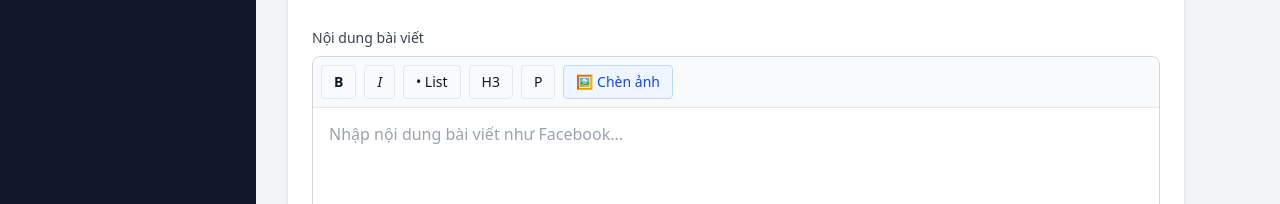
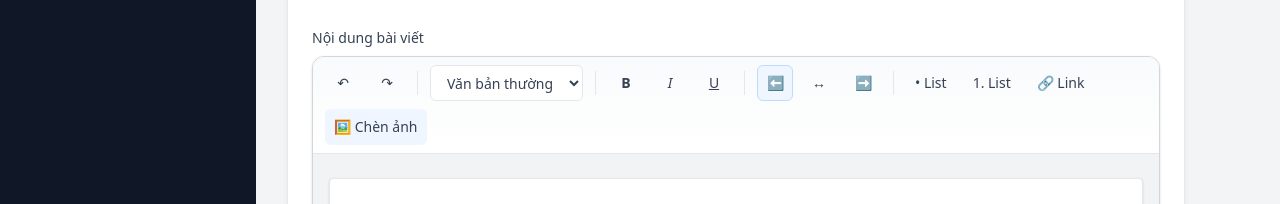
Before and after one commit to murkyeyes/Khainguyenpharma, a Next.js app in the folder commerce/: page /admin/blog/new in a window 1280 px wide. Shown: the part 513-717 px from the top of the page. Built offline with nearby package versions, Linux system fonts and the light colour scheme; no server answers; sample sign-in values are in the browser's storage.

Commit message:
modify: text editor chuyển lại giống với toolbar của docs

```diff
--- a/commerce/components/rich-text-editor.tsx
+++ b/commerce/components/rich-text-editor.tsx
@@ -12,24 +12,78 @@ interface RichTextEditorProps {
   uploadButtonId: string;
 }
 
+interface EditorFormatState {
+  bold: boolean;
+  italic: boolean;
+  underline: boolean;
+  unorderedList: boolean;
+  orderedList: boolean;
+  alignLeft: boolean;
+  alignCenter: boolean;
+  alignRight: boolean;
+}
+
+const initialFormatState: EditorFormatState = {
+  bold: false,
+  italic: false,
+  underline: false,
+  unorderedList: false,
+  orderedList: false,
+  alignLeft: true,
+  alignCenter: false,
+  alignRight: false,
+};
+
+const toolbarButtonClass =
+  "h-9 min-w-9 px-2 rounded-md border border-transparent text-sm text-gray-700 hover:bg-gray-100 hover:border-gray-200 transition disabled:opacity-50 disabled:cursor-not-allowed";
+
+const activeToolbarButtonClass = "!bg-blue-50 !border-blue-200 !text-blue-700";
+
+function combineClasses(...classes: Array<string | false>) {
+  return classes.filter(Boolean).join(" ");
+}
+
 export default function RichTextEditor({
   label,
   value,
   onChange,
   placeholder,
-  minHeightClassName = "min-h-[280px]",
+  minHeightClassName = "min-h-[360px]",
   onUploadImage,
   uploadButtonId,
 }: RichTextEditorProps) {
   const editorRef = useRef<HTMLDivElement>(null);
   const fileInputRef = useRef<HTMLInputElement>(null);
   const [uploading, setUploading] = useState(false);
+  const [formatState, setFormatState] =
+    useState<EditorFormatState>(initialFormatState);
 
   useEffect(() => {
     if (editorRef.current && editorRef.current.innerHTML !== value) {
       editorRef.current.innerHTML = value || "";
     }
   }, [value]);
+
+  useEffect(() => {
+    const syncToolbarState = () => {
+      if (!editorRef.current) return;
+
+      setFormatState({
+        bold: document.queryCommandState("bold"),
+        italic: document.queryCommandState("italic"),
+        underline: document.queryCommandState("underline"),
+        unorderedList: document.queryCommandState("insertUnorderedList"),
+        orderedList: document.queryCommandState("insertOrderedList"),
+        alignLeft: document.queryCommandState("justifyLeft"),
+        alignCenter: document.queryCommandState("justifyCenter"),
+        alignRight: document.queryCommandState("justifyRight"),
+      });
+    };
+
+    document.addEventListener("selectionchange", syncToolbarState);
+    return () =>
+      document.removeEventListener("selectionchange", syncToolbarState);
+  }, []);
 
   const exec = (command: string, arg?: string) => {
     editorRef.current?.focus();
@@ -65,18 +119,87 @@ export default function RichTextEditor({
     }
   };
 
+  const handleInsertLink = () => {
+    const url = window.prompt("Nhập URL liên kết:");
+    if (!url) return;
+
+    if (!/^https?:\/\//i.test(url)) {
+      alert("Vui lòng nhập URL bắt đầu bằng http:// hoặc https://");
+      return;
+    }
+
+    exec("createLink", url);
+  };
+
+  const handleFormatChange = (event: React.ChangeEvent<HTMLSelectElement>) => {
+    const value = event.target.value;
+    if (value === "paragraph") {
+      exec("formatBlock", "<p>");
+      return;
+    }
+
+    if (value === "h2") {
+      exec("formatBlock", "<h2>");
+      return;
+    }
+
+    if (value === "h3") {
+      exec("formatBlock", "<h3>");
+      return;
+    }
+
+    exec("formatBlock", "<p>");
+  };
+
   return (
     <div>
       <label className="block text-sm font-medium text-gray-700 mb-2">
         {label}
       </label>
 
-      <div className="border border-gray-300 rounded-lg overflow-hidden">
-        <div className="flex flex-wrap items-center gap-2 p-2 border-b border-gray-200 bg-gray-50">
+      <div className="rounded-xl border border-gray-300 bg-white shadow-sm overflow-hidden">
+        <div className="flex flex-wrap items-center gap-2 px-3 py-2 border-b border-gray-200 bg-gradient-to-b from-gray-50 to-white">
+          <button
+            type="button"
+            onClick={() => exec("undo")}
+            className={toolbarButtonClass}
+            title="Hoàn tác"
+            id={`${uploadButtonId}-undo`}
+          >
+            ↶
+          </button>
+          <button
+            type="button"
+            onClick={() => exec("redo")}
+            className={toolbarButtonClass}
+            title="Làm lại"
+            id={`${uploadButtonId}-redo`}
+          >
+            ↷
+          </button>
+
+          <div className="h-6 w-px bg-gray-200 mx-1" />
+
+          <select
+            className="h-9 px-3 rounded-md border border-gray-200 text-sm text-gray-700 bg-white"
+            onChange={handleFormatChange}
+            defaultValue="paragraph"
+            id={`${uploadButtonId}-format-select`}
+          >
+            <option value="paragraph">Văn bản thường</option>
+            <option value="h2">Tiêu đề lớn (H2)</option>
+            <option value="h3">Tiêu đề vừa (H3)</option>
+          </select>
+
+          <div className="h-6 w-px bg-gray-200 mx-1" />
+
           <button
             type="button"
             onClick={() => exec("bold")}
-            className="px-3 py-1.5 text-sm border rounded hover:bg-white"
+            className={combineClasses(
+              toolbarButtonClass,
+              formatState.bold && activeToolbarButtonClass,
+            )}
             title="In đậm"
             id={`${uploadButtonId}-bold`}
           >
@@ -85,7 +208,10 @@ export default function RichTextEditor({
           <button
             type="button"
             onClick={() => exec("italic")}
-            className="px-3 py-1.5 text-sm border rounded hover:bg-white"
+            className={combineClasses(
+              toolbarButtonClass,
+              formatState.italic && activeToolbarButtonClass,
+            )}
             title="In nghiêng"
             id={`${uploadButtonId}-italic`}
           >
@@ -93,36 +219,100 @@ export default function RichTextEditor({
           </button>
           <button
             type="button"
+            onClick={() => exec("underline")}
+            className={combineClasses(
+              toolbarButtonClass,
+              formatState.underline && activeToolbarButtonClass,
+            )}
+            title="Gạch chân"
+            id={`${uploadButtonId}-underline`}
+          >
+            <span className="underline">U</span>
+          </button>
+
+          <div className="h-6 w-px bg-gray-200 mx-1" />
+
+          <button
+            type="button"
+            onClick={() => exec("justifyLeft")}
+            className={combineClasses(
+              toolbarButtonClass,
+              formatState.alignLeft && activeToolbarButtonClass,
+            )}
+            title="Căn trái"
+            id={`${uploadButtonId}-align-left`}
+          >
+            ⬅
+          </button>
+          <button
+            type="button"
+            onClick={() => exec("justifyCenter")}
+            className={combineClasses(
+              toolbarButtonClass,
+              formatState.alignCenter && activeToolbarButtonClass,
+            )}
+            title="Căn giữa"
+            id={`${uploadButtonId}-align-center`}
+          >
+            ↔
+          </button>
+          <button
+            type="button"
+            onClick={() => exec("justifyRight")}
+            className={combineClasses(
+              toolbarButtonClass,
+              formatState.alignRight && activeToolbarButtonClass,
+            )}
+            title="Căn phải"
+            id={`${uploadButtonId}-align-right`}
+          >
+            ➡
+          </button>
+
+          <div className="h-6 w-px bg-gray-200 mx-1" />
+
+          <button
+            type="button"
             onClick={() => exec("insertUnorderedList")}
-            className="px-3 py-1.5 text-sm border rounded hover:bg-white"
-            title="Danh sách"
-            id={`${uploadButtonId}-list`}
+            className={combineClasses(
+              toolbarButtonClass,
+              formatState.unorderedList && activeToolbarButtonClass,
+            )}
+            title="Danh sách chấm"
+            id={`${uploadButtonId}-list-unordered`}
           >
             • List
           </button>
           <button
             type="button"
-            onClick={() => exec("formatBlock", "<h3>")}
-            className="px-3 py-1.5 text-sm border rounded hover:bg-white"
-            title="Tiêu đề"
-            id={`${uploadButtonId}-h3`}
+            onClick={() => exec("insertOrderedList")}
+            className={combineClasses(
+              toolbarButtonClass,
+              formatState.orderedList && activeToolbarButtonClass,
+            )}
+            title="Danh sách số"
+            id={`${uploadButtonId}-list-ordered`}
           >
-            H3
+            1. List
           </button>
+
           <button
             type="button"
-            onClick={() => exec("formatBlock", "<p>")}
-            className="px-3 py-1.5 text-sm border rounded hover:bg-white"
-            title="Đoạn văn"
-            id={`${uploadButtonId}-p`}
+            onClick={handleInsertLink}
+            className={toolbarButtonClass}
+            title="Chèn liên kết"
+            id={`${uploadButtonId}-insert-link`}
           >
-            P
+            🔗 Link
           </button>
 
           <button
             type="button"
             onClick={() => fileInputRef.current?.click()}
-            className="px-3 py-1.5 text-sm border rounded hover:bg-white text-blue-700 border-blue-200 bg-blue-50"
+            className={combineClasses(
+              toolbarButtonClass,
+              "border-blue-200 text-blue-700 bg-blue-50 hover:bg-blue-100",
+            )}
             disabled={uploading}
             id={uploadButtonId}
           >
@@ -138,19 +328,27 @@ export default function RichTextEditor({
           />
         </div>
 
+        <div className="bg-[#f1f3f4] px-4 py-6">
+          <div className="mx-auto max-w-[820px] bg-white border border-gray-200 shadow-sm rounded-sm">
             <div
               ref={editorRef}
               contentEditable
               suppressContentEditableWarning
               onInput={handleInput}
-          className={`w-full px-4 py-3 focus:outline-none ${minHeightClassName} prose max-w-none`}
+              className={combineClasses(
+                "w-full px-12 py-10 focus:outline-none prose max-w-none leading-7 text-[15px] text-gray-800",
+                minHeightClassName,
+              )}
               data-placeholder={placeholder || "Nhập nội dung..."}
               id={`${uploadButtonId}-editor`}
             />
           </div>
+        </div>
+      </div>
 
-      <p className="text-xs text-gray-500 mt-1">
-        Nhấn Enter để xuống dòng. Có thể chèn ảnh trực tiếp vào nội dung.
+      <p className="text-xs text-gray-500 mt-2">
+        Gợi ý: Enter để xuống dòng, Shift + Enter để xuống dòng ngắn, có thể
+        chèn ảnh và link trực tiếp.
       </p>
 
       <style jsx>{`
@@ -160,6 +358,31 @@ export default function RichTextEditor({
           pointer-events: none;
           display: block;
         }
+
+        [contenteditable="true"] :global(img) {
+          max-width: 100%;
+          height: auto;
+          border-radius: 8px;
+          margin: 12px 0;
+        }
+
+        [contenteditable="true"] :global(h2) {
+          font-size: 1.5rem;
+          line-height: 2rem;
+          font-weight: 700;
+          margin: 16px 0;
+        }
+
+        [contenteditable="true"] :global(h3) {
+          font-size: 1.25rem;
+          line-height: 1.75rem;
+          font-weight: 700;
+          margin: 12px 0;
+        }
+
+        [contenteditable="true"] :global(p) {
+          margin: 10px 0;
+        }
       `}</style>
     </div>
   );
```
Lines whose indentation alone changed are shown as unchanged.
